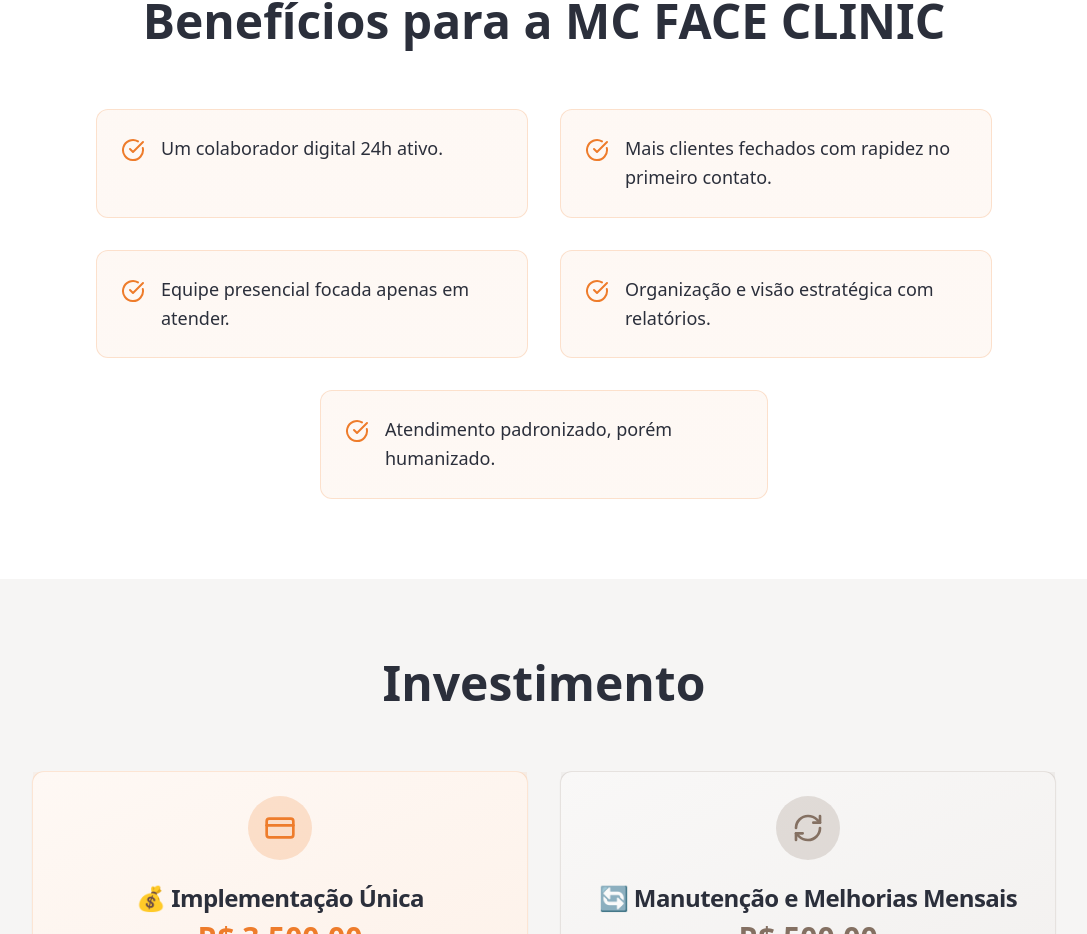
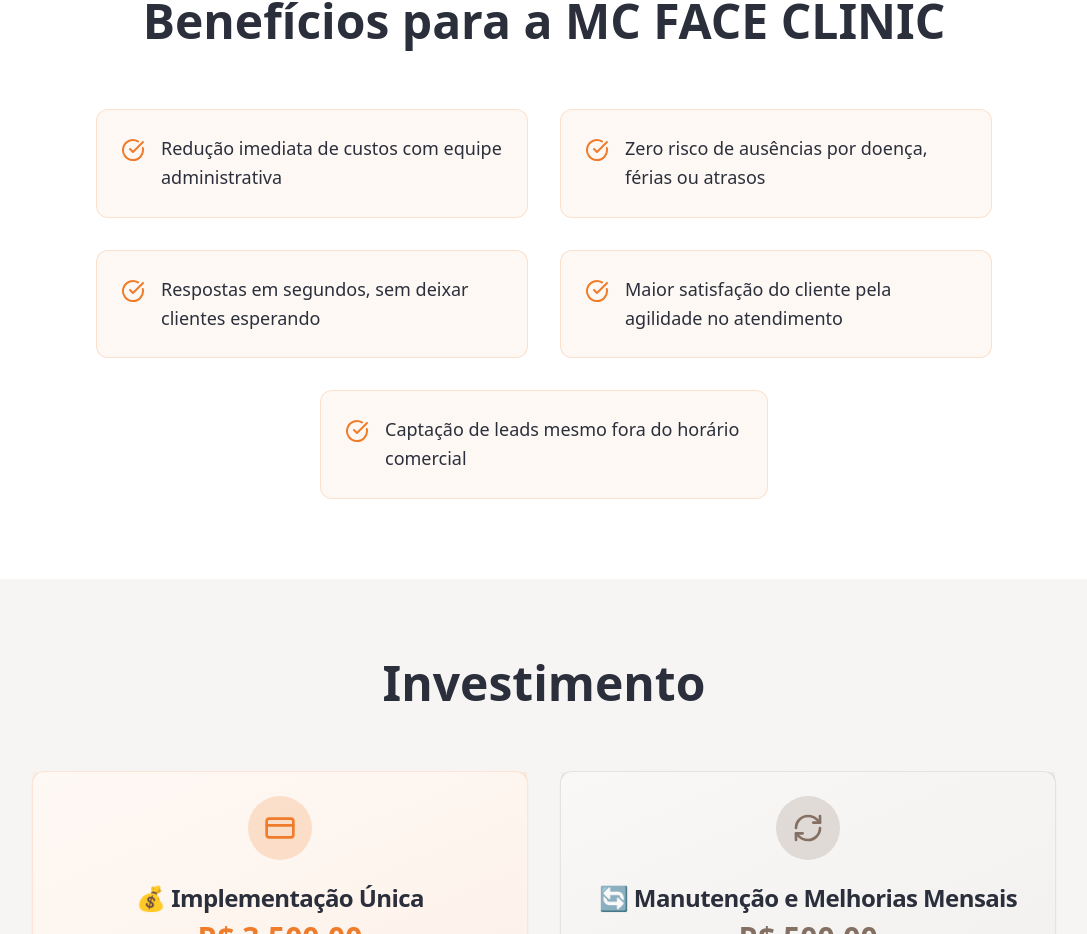
Before and after one commit to FilipeRochaFotografia/secret-ia-automation, a React (Vite) app: page / in a window 1280 px wide. Shown: the part 2099-3033 px from the top of the page, without its empty margins (96-1183 px from the left). Built offline with nearby package versions, Linux system fonts and the light colour scheme; the HTML template or start-up script is replaced by a standard one.

Commit message:
Atualizar lista de benefícios

```diff
--- a/src/components/BenefitsSection.tsx
+++ b/src/components/BenefitsSection.tsx
@@ -2,11 +2,11 @@ import { CheckCircle } from "lucide-react";
 
 const BenefitsSection = () => {
   const benefits = [
-    "Um colaborador digital 24h ativo.",
-    "Mais clientes fechados com rapidez no primeiro contato.",
-    "Equipe presencial focada apenas em atender.",
-    "Organização e visão estratégica com relatórios.",
-    "Atendimento padronizado, porém humanizado."
+    "Redução imediata de custos com equipe administrativa",
+    "Zero risco de ausências por doença, férias ou atrasos",
+    "Respostas em segundos, sem deixar clientes esperando",
+    "Maior satisfação do cliente pela agilidade no atendimento",
+    "Captação de leads mesmo fora do horário comercial"
   ];
 
   return (
```
